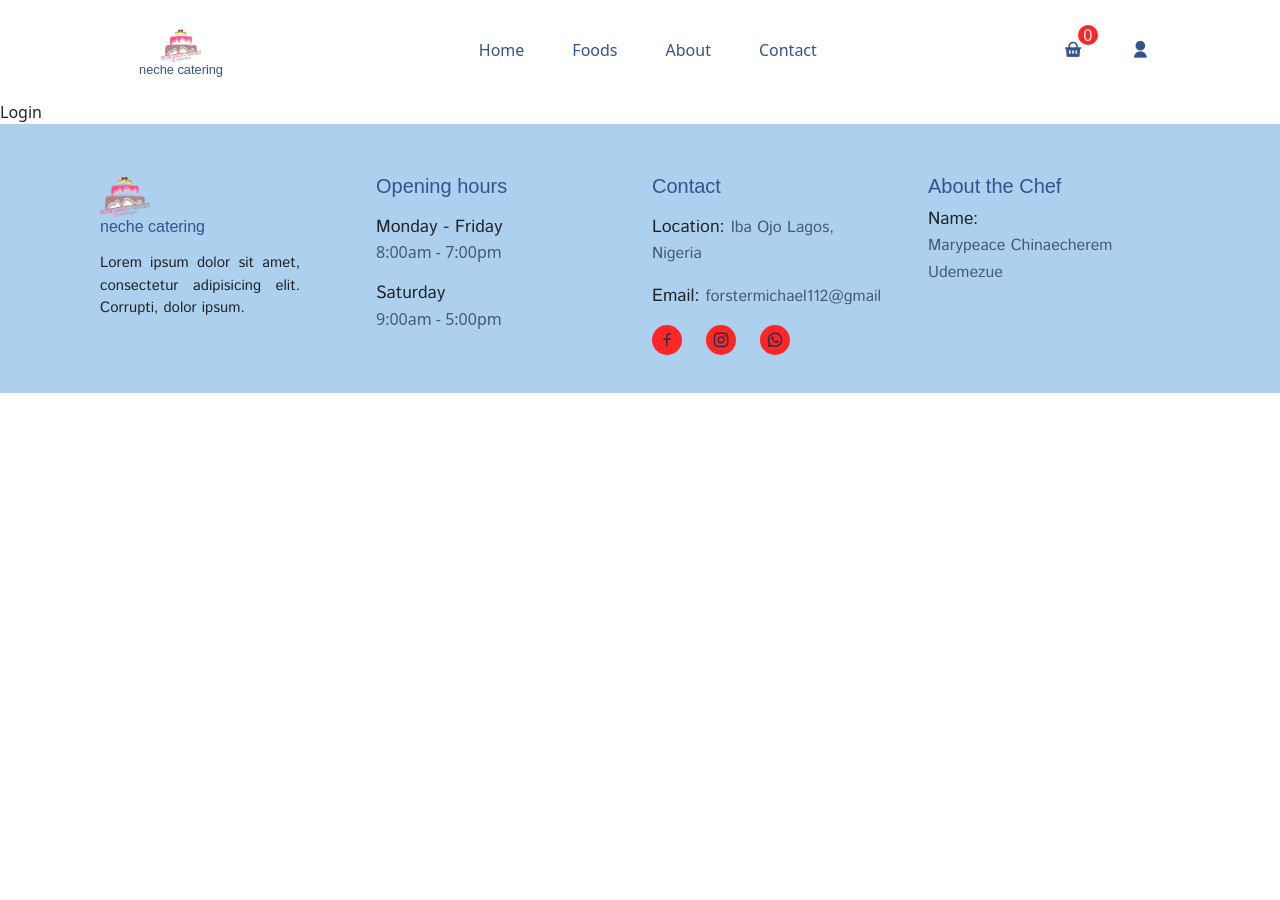
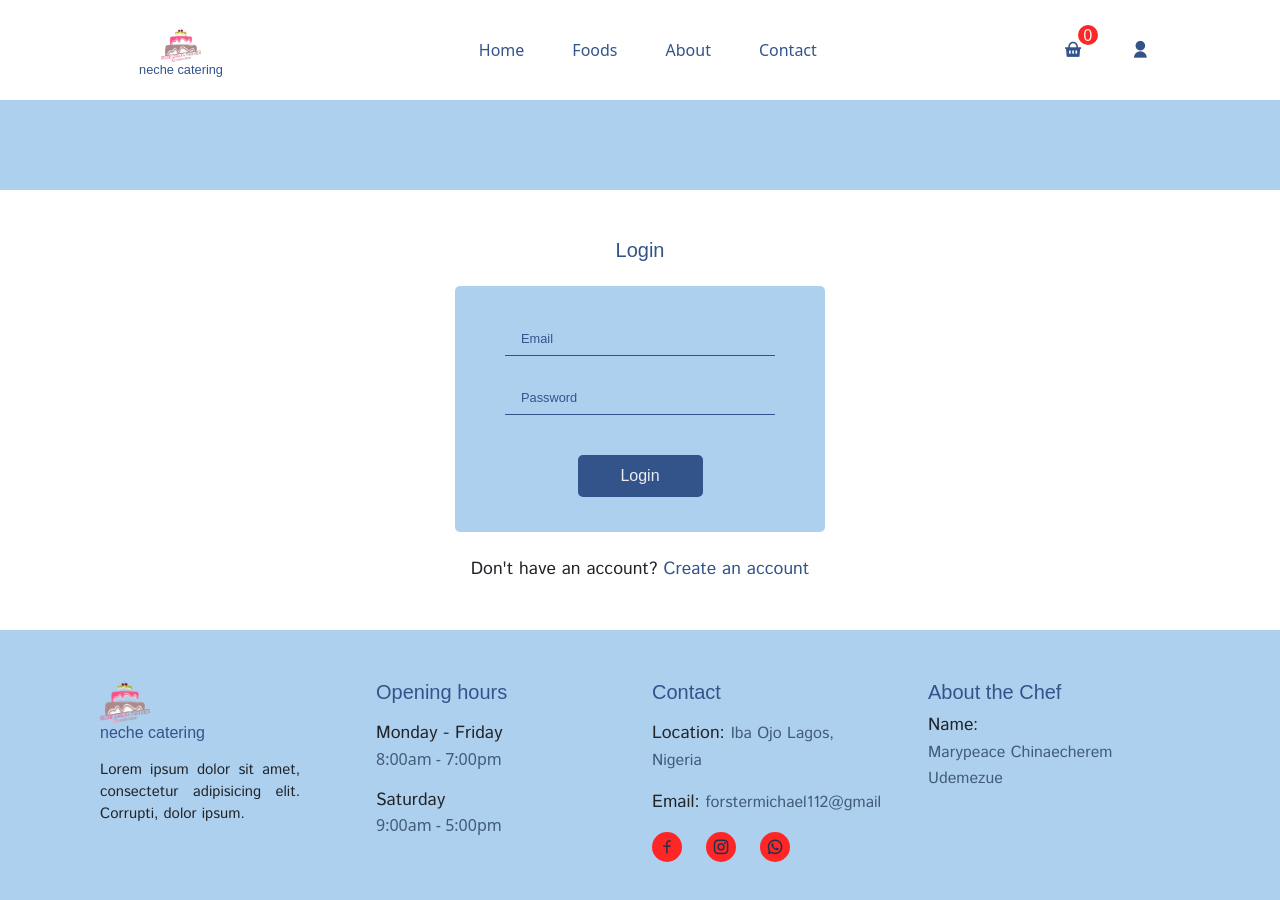
Before and after one commit to Forster112/neche-catering, a React (Vite) app: page /login in a window 1280 px wide. Before the commit the page ends 800 px from the top, so only its background shows below. Built offline with nearby package versions, Linux system fonts and the light colour scheme; a web font is replaced by a local one.

Commit message:
edited home, checkout and cart. added login and register pages

```diff
--- /dev/null
+++ b/src/components/FormComp/FormComp.jsx
@@ -0,0 +1,36 @@
+import React from "react";
+
+import { Container } from "reactstrap";
+
+import {
+  ServiceWrap,
+  Button,
+} from "../../components/StyledComponents/StyledComponents";
+import "../../styles/form.css";
+
+const FormComp = (props) => {
+  return (
+    <div>
+      <div className="fancy__div mb-5"></div>
+      <Container className="mb-4">
+        <div className="d-flex flex-column gap-3 align-items-center justify-content-center">
+          <h5>{props.type}</h5>
+          <ServiceWrap
+            width="370px"
+            padding="35px"
+          >
+            <form
+              action=""
+              className="login__form d-flex flex-column gap-4 align-items-center justify-content-center"
+            >
+              {props.children}
+              <Button $primary>{props.type}</Button>
+            </form>
+          </ServiceWrap>
+        </div>
+      </Container>
+    </div>
+  );
+};
+
+export default FormComp;
--- a/src/components/StyledComponents/StyledComponents.jsx
+++ b/src/components/StyledComponents/StyledComponents.jsx
@@ -54,16 +54,24 @@ export const ServiceWrap = styled.div`
   display: flex;
   align-items: center;
   justify-content: flex-start;
+  flex-direction: ${(props) =>
+    props.$primary
+      ? "row"
+      : "column"};
   gap: 30px;
   background: #add0ef;
   color: #000;
   border-radius: 5px;
   transition: 0.3s;
-  padding: 20px;
+  padding: ${props=>props.padding};
+  width: ${props=>props.width};
   font-family: "RocknRoll One", sans-serif !important;
 
   &:hover {
-    transform: translateY(-10px);
+    transform: ${(props) =>
+      props.$primary
+        ? "translateY(-10px)"
+        : "none"};
   }
 `;
 
@@ -100,3 +108,7 @@ PopularBtn.defaultProps = {
 ProductCard.defaultProps = {
   "padding": "20px"
 }
+
+ServiceWrap.defaultProps = {
+  "padding" : "20px"
+}
--- a/src/pages/Cart.jsx
+++ b/src/pages/Cart.jsx
@@ -50,7 +50,7 @@ const Cart = () => {
           <span>
             Total Price: ₦{productsTotalPrice}
           </span>
-          <Link to={productsTotalPrice !== 0 ? "/checkout" : null}>
+          <Link to={productsTotalPrice !== 0 ? "/checkout" : "/foods"}>
             <Button onClick={toggleCart}>Checkout</Button>
           </Link>
         </div>
--- a/src/pages/Checkout.jsx
+++ b/src/pages/Checkout.jsx
@@ -1,23 +1,32 @@
 import React from "react";
 import {
   useState,
-  useRef,
   useEffect,
 } from "react";
 
+import { useSelector } from "react-redux";
+
 import { Container, Row, Col } from "reactstrap";
 
-import { Button } from "../components/StyledComponents/StyledComponents";
+import {
+  Button,
+  ServiceWrap,
+} from "../components/StyledComponents/StyledComponents";
 import "../styles/checkout.css";
 
 const Checkout = () => {
+
+
   const [deliveryMethod, setDeliveryMethod] =
-    useState("Home Delivery");
+  useState("Home Delivery");
 
   const [paymentMethod, setPaymentMethod] =
-    useState("Online Payment");
+  useState("Online Payment");
 
-  const [isDisabled, setIsDisabled] = useState(false);
+  const [isDisabled, setIsDisabled] =
+    useState(false);
+
+  const [serviceChargePrice, setServiceChargePrice] = useState(400);
 
   function selectDeliveryMethod(e) {
     setDeliveryMethod(e.target.value);
@@ -28,20 +37,32 @@ const Checkout = () => {
   }
 
   useEffect(() => {
-    deliveryMethod === "Home Delivery"
-      ? setIsDisabled(false)
-      : setIsDisabled(true);
+    if (deliveryMethod === "Home Delivery") {
+      setIsDisabled(false)
+      setServiceChargePrice(400)
+    } else {
+      setIsDisabled(true)
+      setServiceChargePrice(0)
+    }
   }, [deliveryMethod]);
+
+  const productsTotalPrice = useSelector(
+    (state) => state.cart.totalAmount
+  );
 
   return (
     <div>
       <div className="checkout__header mb-5">
         CHECKOUT
       </div>
-      <Container>
+      <Container className="mb-5">
         <Row>
-          <Col lg="8" md="12" sm="12">
-            <div className="d-flex flex-column gap-3 mb-5">
+          <Col lg="8" md="8" sm="12">
+            <h3 className="mb-5">Delivery Details</h3>
+            <div className="d-flex flex-column gap-3 mb-3">
+              <p className="mb-0 fs-5">
+                Select preffered delivery method
+              </p>
               <div className="checkout_radio_wrap">
                 <input
                   type="radio"
@@ -80,15 +101,18 @@ const Checkout = () => {
             <div className="checkout__input-wrap mb-5 d-flex flex-column gap-4">
               <input
                 type="text"
-                placeholder="Enter Your Name"
+                placeholder="Enter Your Name*"
+                required
               />
               <input
-                type="text"
-                placeholder="Enter Your Email"
+                type="email"
+                placeholder="Enter Your Email*"
+                required
               />
               <input
-                type="text"
-                placeholder="Phone Number"
+                type="tel"
+                placeholder="Phone Number*"
+                required
               />
               <input
                 type="text"
@@ -97,7 +121,7 @@ const Checkout = () => {
               />
               <input
                 type="text"
-                placeholder="City"
+                placeholder="State"
                 disabled={isDisabled}
               />
               <input
@@ -105,7 +129,10 @@ const Checkout = () => {
                 placeholder="Country"
                 disabled={isDisabled}
               />
-              <div className="d-flex flex-column">
+              <div className="d-flex flex-column mt-3">
+                <p className="mb-0 fs-5">
+                  Select payment method
+                </p>
                 <div className="paymentMethod__radio">
                   <input
                     type="radio"
@@ -144,8 +171,22 @@ const Checkout = () => {
               <Button $primary>checkout</Button>
             </div>
           </Col>
-          <Col>
-            <div>yes</div>
+          <Col lg="4" md="4" sm="12">
+            <ServiceWrap
+              width="370px"
+              padding="35px"
+            >
+              <div className="checkout__total-card">
+                Subtotal:<span>₦{productsTotalPrice}</span>
+              </div>
+              <div className="checkout__total-card">
+                Service charge:<span>₦{serviceChargePrice}</span>
+              </div>
+              <div className="totalprice__separator"></div>
+              <div className="checkout__total-card">
+                Total:<span>₦{productsTotalPrice + serviceChargePrice}</span>
+              </div>
+            </ServiceWrap>
           </Col>
         </Row>
       </Container>
--- a/src/pages/Home.jsx
+++ b/src/pages/Home.jsx
@@ -112,6 +112,7 @@ const Home = () => {
           <Col lg="3" md="4" sm="6">
             <Link to="/foods">
               <ServiceWrap
+                $primary
                 onClick={() =>
                   dispatch(
                     desertTypeActions.changeType(
@@ -138,6 +139,7 @@ const Home = () => {
           <Col lg="3" md="4" sm="6">
             <Link to="/foods">
               <ServiceWrap
+                $primary
                 onClick={() =>
                   dispatch(
                     desertTypeActions.changeType(
@@ -164,6 +166,7 @@ const Home = () => {
           <Col lg="3" md="4" sm="6">
             <Link to="/foods">
               <ServiceWrap
+                $primary
                 onClick={() =>
                   dispatch(
                     desertTypeActions.changeType(
@@ -190,6 +193,7 @@ const Home = () => {
           <Col lg="3" md="4" sm="6">
             <Link to="/foods">
               <ServiceWrap
+                $primary
                 onClick={() =>
                   dispatch(
                     desertTypeActions.changeType(
--- a/src/pages/Login.jsx
+++ b/src/pages/Login.jsx
@@ -1,7 +1,28 @@
 import React from "react";
 
+import { Link } from "react-router-dom";
+
+import FormComp from "../components/FormComp/FormComp";
+
 const Login = () => {
-  return <div>Login</div>;
+  return (
+    <div>
+      <FormComp type="Login">
+        <input type="email" placeholder="Email" />
+        <input
+          type="password"
+          placeholder="Password"
+          className="mb-3"
+        />
+      </FormComp>
+      <p className="account__mov text-center mb-5">
+        Don't have an account?{" "}
+        <Link to="/register">
+          <span>Create an account</span>
+        </Link>
+      </p>
+    </div>
+  );
 };
 
 export default Login;
--- a/src/pages/Register.jsx
+++ b/src/pages/Register.jsx
@@ -1,7 +1,36 @@
 import React from "react";
 
+import {Link} from 'react-router-dom'
+
+import FormComp from "../components/FormComp/FormComp";
+
 const Register = () => {
-  return <div>Register</div>;
+  return (
+    <div>
+      <FormComp type="Register">
+        <input
+          type="text"
+          placeholder="First Name"
+        />
+        <input
+          type="text"
+          placeholder="Last Name"
+        />
+        <input type="email" placeholder="Email" />
+        <input
+          type="password"
+          placeholder="Password"
+          className="mb-3"
+        />
+      </FormComp>
+      <p className="account__mov text-center mb-5">
+        Already have an account?{" "}
+        <Link to="/login">
+          <span>Login</span>
+        </Link>
+      </p>
+    </div>
+  );
 };
 
 export default Register;
--- a/src/styles/checkout.css
+++ b/src/styles/checkout.css
@@ -3,7 +3,7 @@
   align-items: center;
   background-color: #ADD0EF;
   height: 120px;
-  padding-left: 300px;
+  padding-left: 8%;
   font-size: 3rem;
   font-family: "RocknRoll One", sans-serif;
   color: #33548A;
@@ -12,7 +12,7 @@
 .checkout_radio_wrap{
   display: flex;
   gap: 20px;
-  font-size: 1.3rem;
+  font-size: 1.1rem;
   font-family: "Istok Web", sans-serif;
 }
 
@@ -25,8 +25,9 @@
   height: 60px;
   border: none;
   border-bottom: 1px solid #33548A;
+  color: #33548A;
   outline: none;
-  font-size: 1.2rem;
+  font-size: 1rem;
   padding-left: 1rem;
 }
 
@@ -34,10 +35,23 @@
   display: flex;
   gap:20px;
   align-items: center;
-  font-size: 1.25rem;
+  font-size: 1.1rem;
   margin-bottom: -10px;
 }
 
 .paymentMethod__radio input{
   width: 1.2rem;
 }
+
+.checkout__total-card{
+  width: 100%;
+  display: flex;
+  justify-content: space-between;
+}
+
+.totalprice__separator{
+  width: 100%;
+  height: 2px;
+  background-color: #33548A;
+  margin-top: -10px;
+}
--- /dev/null
+++ b/src/styles/form.css
@@ -0,0 +1,33 @@
+.fancy__div{
+   background-color: #ADD0EF;
+  height: 90px;
+}
+
+.login__form{
+  width: 100%;
+}
+
+.login__form input{
+  width: 90%;
+  height: 35px;
+  border: none;
+  background-color: inherit;
+  color: #33548A;
+  border-bottom: 1px solid #33548A;
+  outline: none;
+  font-size: 1rem;
+  padding-left: 1rem;
+}
+
+.login__form input::placeholder{
+  color: #33548A;
+  font-size: 0.8rem;
+}
+
+.account__mov {
+  font-size: 1.1rem;
+}
+
+.account__mov span{
+  color: #33548A;
+}
```
